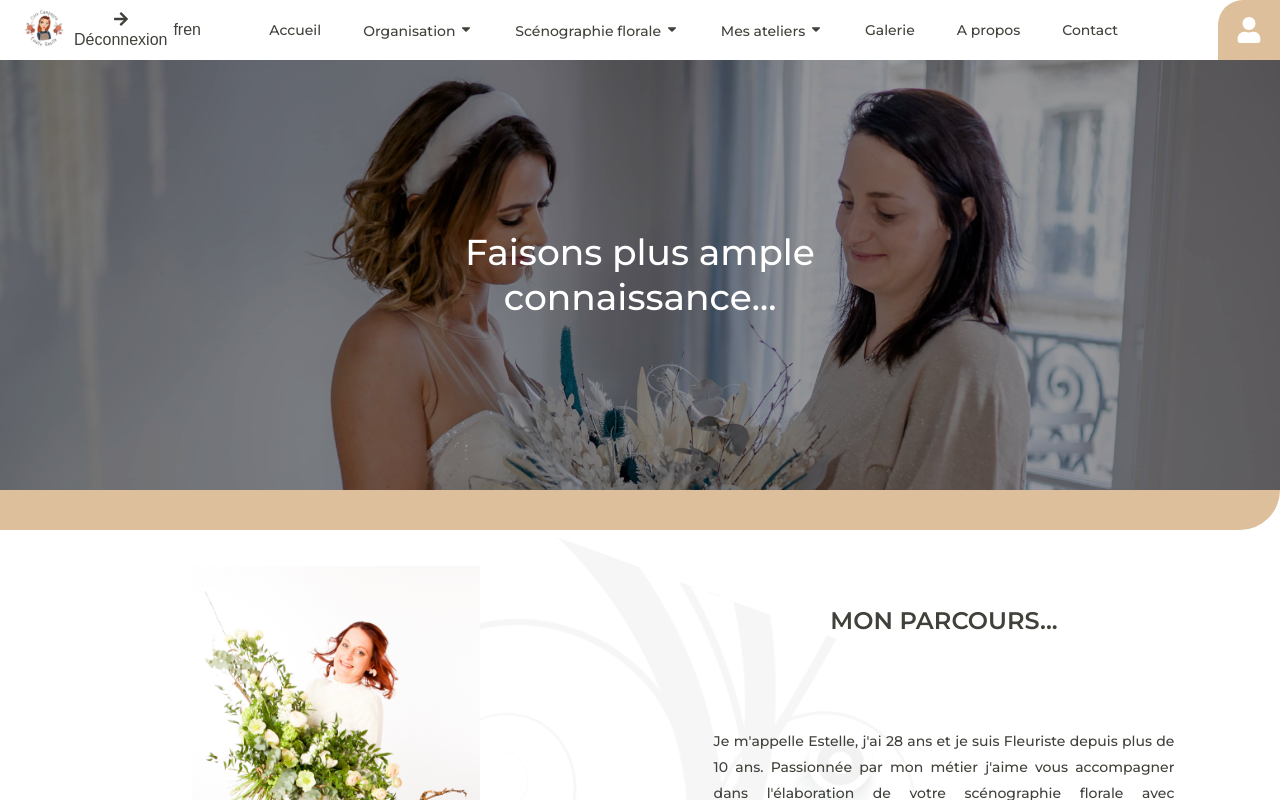
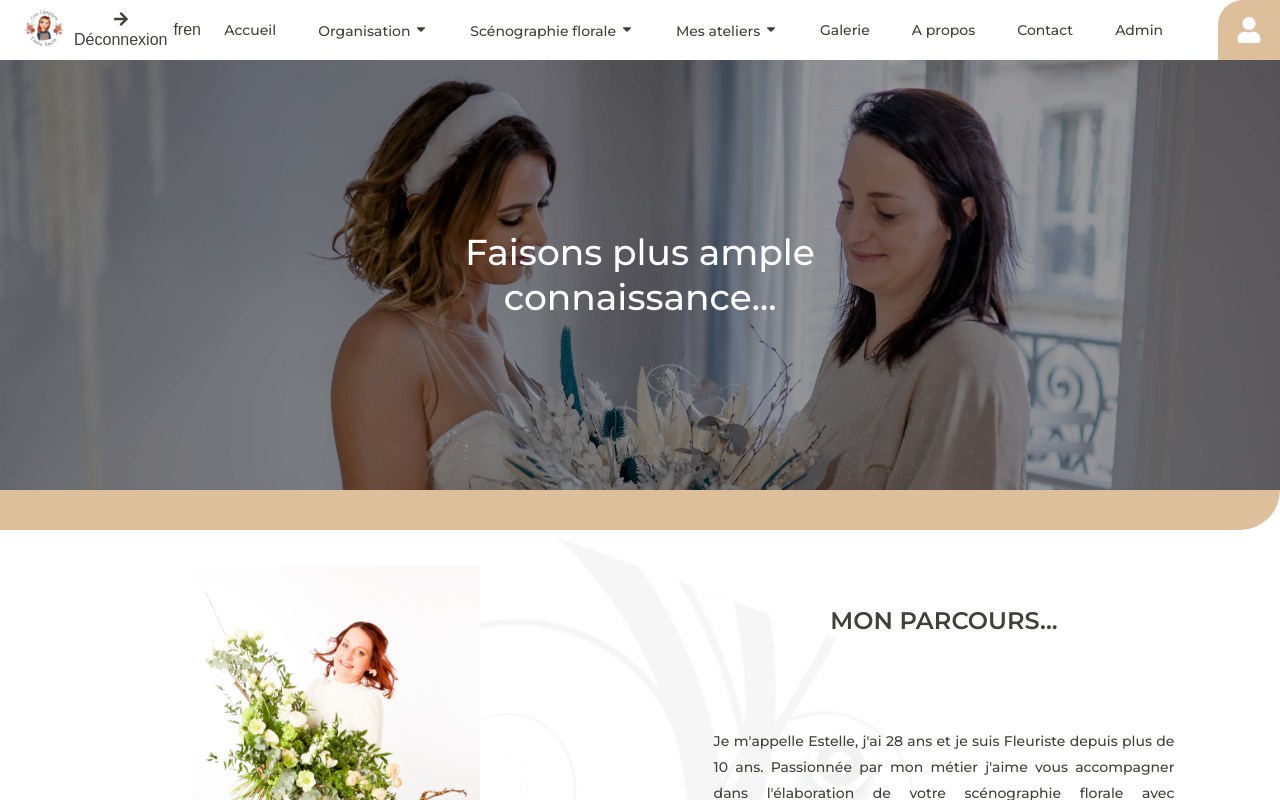
Before and after one commit to Jerem-DEV-lab/Weedding-planner-Estelle, a React (Create React App) app in the folder client/: page /a-propos in a window 1280 px wide. Shown: the top 800 px of the page. Built offline with nearby package versions, Linux system fonts and the light colour scheme; no server answers.

Commit message:
:sparkles: Ajout de l'admin dans la navigation

```diff
--- a/client/src/Components/NavBar/Nav.jsx
+++ b/client/src/Components/NavBar/Nav.jsx
@@ -103,21 +103,19 @@ const Nav = () => {
         </li>
         <li
           className="nav-item"
-          onClick={testDrop}
         >
           <NavLink to={'/gallery'} className="nav-links">{t('gallery')}</NavLink>
         </li>
         <li
           className="nav-item"
-          onClick={testDrop}
         >
           <NavLink to={'/a-propos'} className="nav-links">{t('about')}</NavLink>
         </li>
-        <li
-          className="nav-item"
-          onClick={testDrop}
-        >
+        <li className="nav-item">
           <NavLink to={'/contact'} className="nav-links">{t('contact')}</NavLink>
+        </li>
+        <li className="nav-item">
+          <NavLink to={'/admin'} className="nav-links">Admin</NavLink>
         </li>
       </ul>
       {!userContext.isLogged ?
--- a/client/src/Sass/Components/NavBar.scss
+++ b/client/src/Sass/Components/NavBar.scss
@@ -43,7 +43,7 @@
 
 .nav-menu {
   display               : grid;
-  grid-template-columns : repeat(7, auto);
+  grid-template-columns : repeat(8, auto);
   grid-gap              : 10px;
   font-size             : 14px;
   font-weight           : 500;
```
